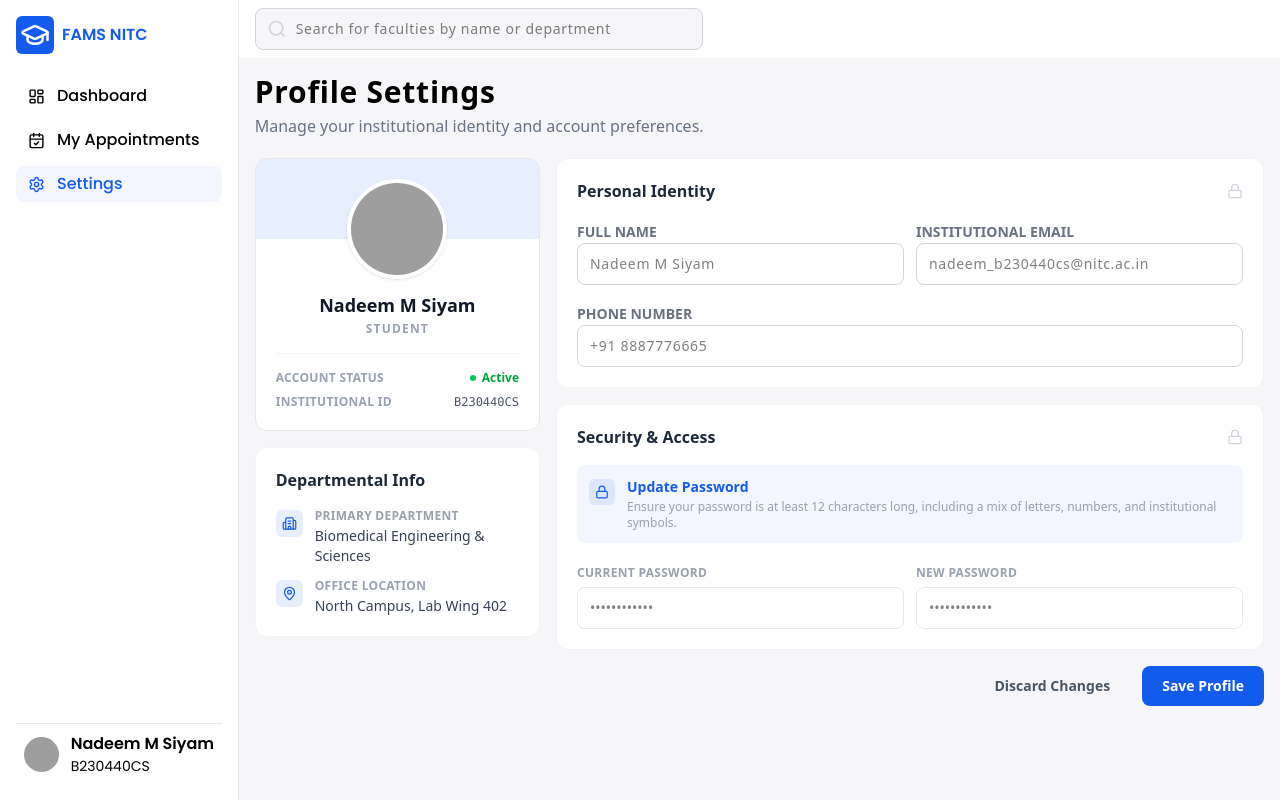
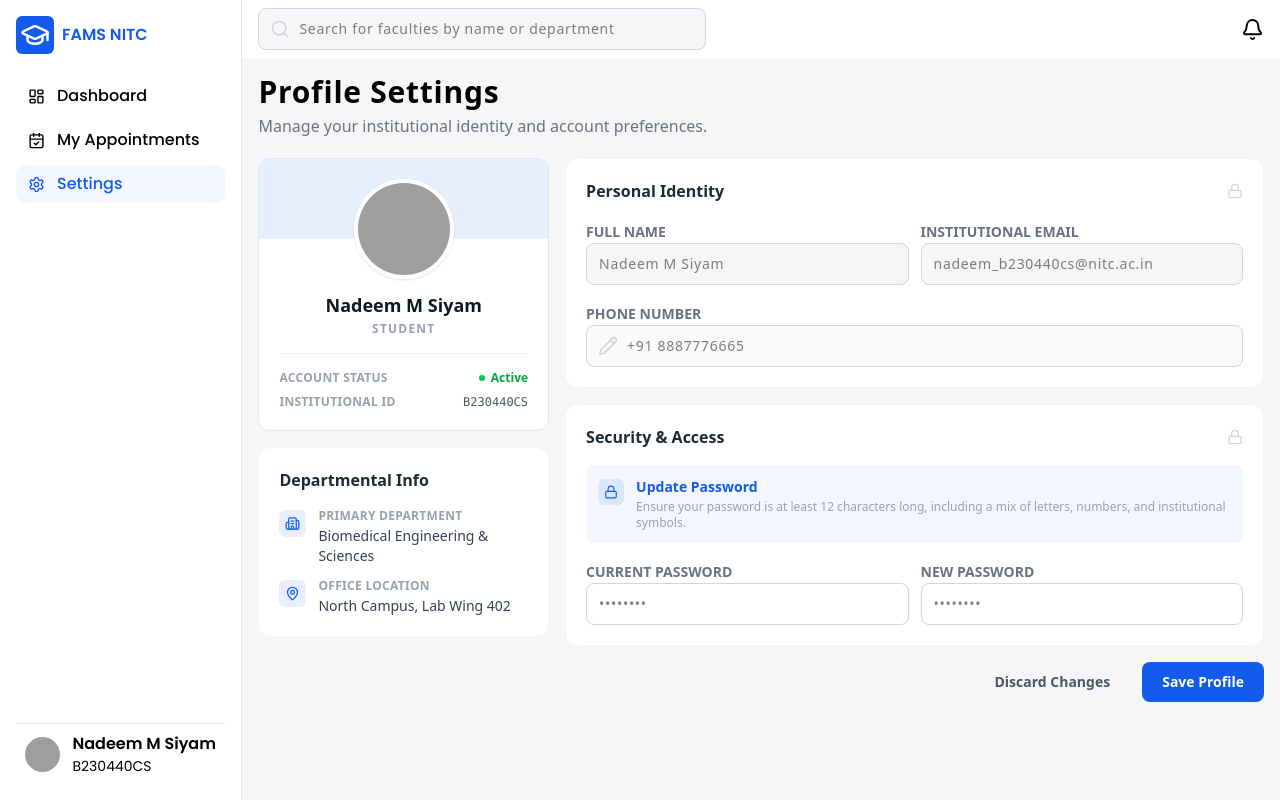
Before and after one commit to Centinoughty/faculty-appointment-system, a Next.js app in the folder client/: page /settings in a window 1280 px wide. Built offline with nearby package versions, Linux system fonts and the light colour scheme; no server answers; grey boxes are pictures that could not be loaded.

Commit message:
fixed update password component

```diff
--- a/client/src/components/common/AccountInfo.tsx
+++ b/client/src/components/common/AccountInfo.tsx
@@ -1,5 +1,5 @@
 import { User } from "@/types/user";
-import { Lock } from "lucide-react";
+import { Lock, Pencil } from "lucide-react";
 import Input from "../ui/Input";
 
 export default function AccountInfo({
@@ -28,6 +28,7 @@ export default function AccountInfo({
               readonly
               onChange={() => null}
               placeholder={user?.phone ?? "Nadeem M Siyam"}
+              className="bg-[#f6f6f8]"
             />
 
             <Input
@@ -37,6 +38,7 @@ export default function AccountInfo({
               readonly
               onChange={() => null}
               placeholder={user?.email ?? "nadeem_b230440cs@nitc.ac.in"}
+              className="bg-[#f6f6f8]"
             />
           </div>
 
@@ -44,8 +46,10 @@ export default function AccountInfo({
             name="Phone Number"
             label="PHONE NUMBER"
             value={phone}
+            icon={Pencil}
             onChange={(e) => setPhone(e.target.value)}
             placeholder="+91 8887776665"
+            className="bg-[#f6f6f8]/50"
           />
         </div>
       </div>
--- a/client/src/components/common/Header.tsx
+++ b/client/src/components/common/Header.tsx
@@ -2,7 +2,8 @@
 
 import { useState } from "react";
 import Input from "../ui/Input";
-import { Search } from "lucide-react";
+import { Bell, Search } from "lucide-react";
+import Button from "../ui/Button";
 
 export default function Header() {
   const [search, setSearch] = useState<string>("");
@@ -18,6 +19,10 @@ export default function Header() {
           icon={Search}
           className="w-md min-w-sm bg-[#f6f6f8]"
         />
+
+        <Button type="button">
+          <Bell size={23} />
+        </Button>
       </header>
     </>
   );
--- a/client/src/components/common/UpdatePassword.tsx
+++ b/client/src/components/common/UpdatePassword.tsx
@@ -1,4 +1,6 @@
 import { Lock } from "lucide-react";
+import Input from "../ui/Input";
+import Button from "../ui/Button";
 
 interface UpdatePasswordProps {
   currentPassword: string;
@@ -39,46 +41,39 @@ export default function UpdatePassword({
         </div>
 
         <div className="grid grid-cols-2 gap-3">
-          <div>
-            <label className="text-xs font-semibold text-gray-400 uppercase tracking-wide">
-              Current Password
-            </label>
-            <input
-              type="password"
+          <Input
+            name="curr_password"
+            label="CURRENT PASSWORD"
             value={currentPassword}
             onChange={(e) => setCurrentPassword(e.target.value)}
-              placeholder="••••••••••••"
-              className="mt-1 w-full text-sm border border-gray-200 rounded-lg px-3 py-2.5 focus:outline-none focus:border-blue transition-colors"
+            placeholder="••••••••"
           />
-          </div>
-          <div>
-            <label className="text-xs font-semibold text-gray-400 uppercase tracking-wide">
-              New Password
-            </label>
-            <input
-              type="password"
+
+          <Input
+            name="new_password"
+            label="NEW PASSWORD"
             value={newPassword}
             onChange={(e) => setNewPassword(e.target.value)}
-              placeholder="••••••••••••"
-              className="mt-1 w-full text-sm border border-gray-200 rounded-lg px-3 py-2.5 focus:outline-none focus:border-blue transition-colors"
+            placeholder="••••••••"
           />
-          </div>
         </div>
       </div>
 
       <div className="flex justify-end gap-3">
-        <button
+        <Button
+          type="button"
           onClick={handleDiscard}
           className="px-5 py-2.5 text-sm font-semibold text-gray-600 hover:text-gray-800 transition-colors"
         >
           Discard Changes
-        </button>
-        <button
+        </Button>
+        <Button
+          type="button"
           onClick={handleSubmit}
           className="px-5 py-2.5 text-sm font-semibold bg-blue text-white rounded-lg hover:bg-blue/90 transition-colors"
         >
           Save Profile
-        </button>
+        </Button>
       </div>
     </>
   );
--- a/client/src/components/ui/Button.tsx
+++ b/client/src/components/ui/Button.tsx
@@ -2,7 +2,7 @@ import { ReactNode } from "react";
 
 interface ButtonProps {
   type: "submit" | "reset" | "button" | undefined;
-  disabled: boolean;
+  disabled?: boolean;
   children: ReactNode;
   onClick?: () => void;
   className?: string;
@@ -21,7 +21,7 @@ export default function Button({
         type={type}
         onClick={onClick}
         disabled={disabled}
-        className={`w-full rounded-lg ${className}`}
+        className={`rounded-lg ${className}`}
       >
         {children}
       </button>
```
Lines whose indentation alone changed are shown as unchanged.
